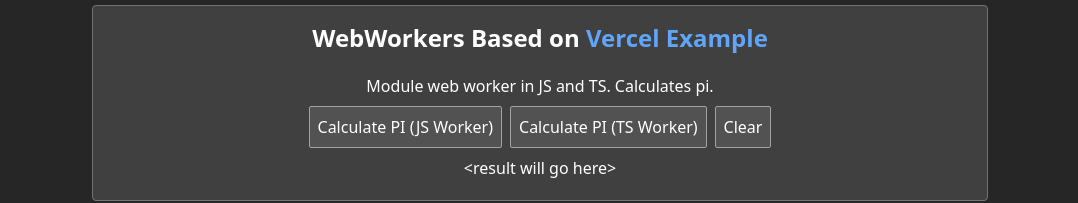
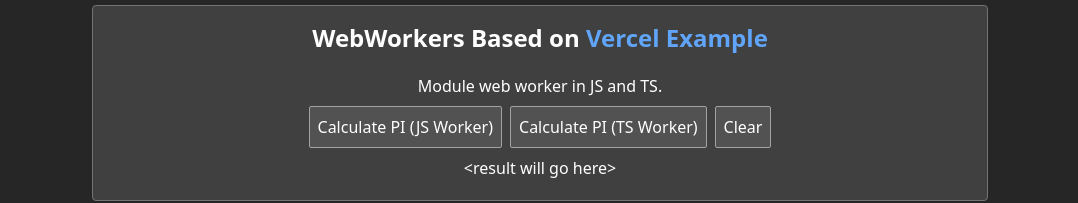
Before and after one commit to discretegames/nextjs-ts-webworker-test, a Next.js app: page / in a window 1280 px wide. Shown: the part 143-346 px from the top of the page, without its empty margins (100-1178 px from the left). Built offline with nearby package versions, Linux system fonts and the light colour scheme.

Commit message:
language tweaked

```diff
--- a/components/VercelExample.tsx
+++ b/components/VercelExample.tsx
@@ -52,7 +52,7 @@
 			}
 		>
 			<div>
-				<p>Module web worker in JS and TS. Calculates pi.</p>
+				<p>Module web worker in JS and TS.</p>
 				<button onClick={handleWorkJS}>Calculate PI (JS Worker)</button>
 				<button onClick={handleWorkTS}>Calculate PI (TS Worker)</button>
 				<button onClick={clear}>Clear</button>
--- a/workers/separateapi.ts
+++ b/workers/separateapi.ts
@@ -1,6 +1,6 @@
 // Similar to Vercel example but worker is created in this api file rather than in the React code
 
-/** In workerAPI1 a new worker is spawned every time and terminated once done. Probably a bad way to do it. */
+/** In WorkerAPI1 a new worker is spawned every time and terminated once done. Probably a bad way to do it. */
 export class WorkerAPI1 {
 	private worker: Worker | null = null;
 
@@ -32,7 +32,7 @@
 	}
 }
 
-/** In workerAPI2 a persistent worker is used. Meant for use with useRef. Maybe a better way to do it? */
+/** In WorkerAPI2 a persistent worker is used. Meant for use with useRef. Probably a better way to do it. */
 export class WorkerAPI2 {
 	private worker: Worker;
 
```
